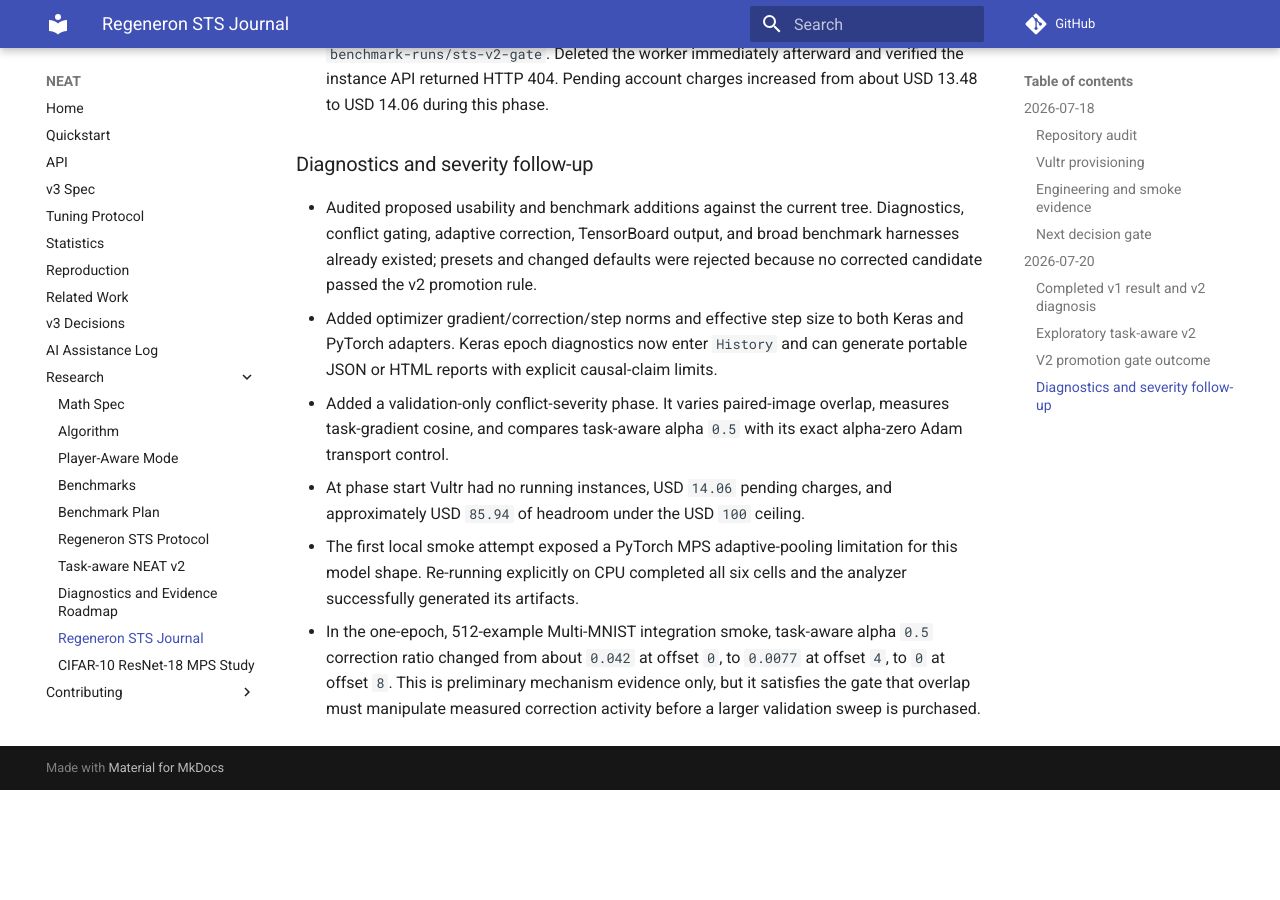
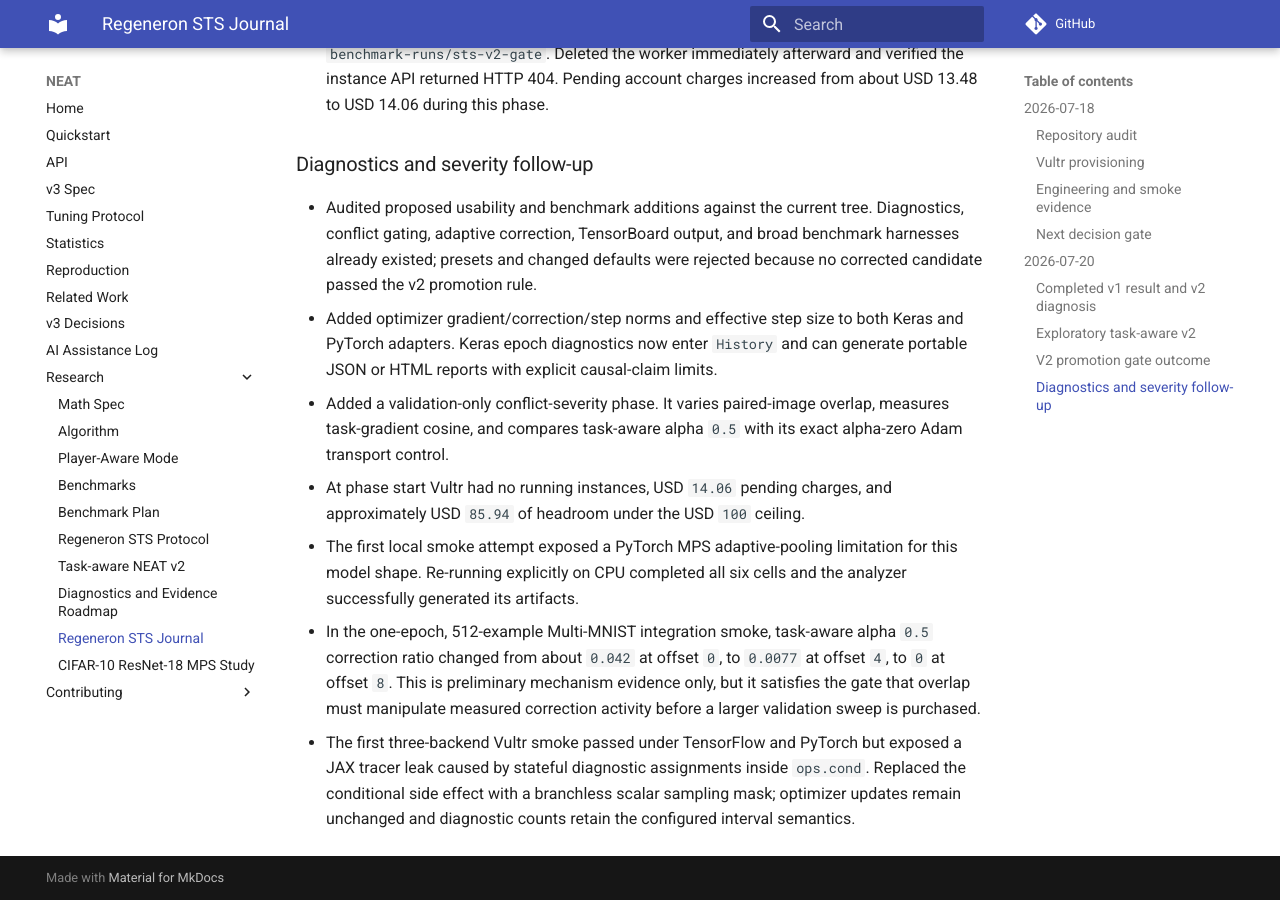
Before and after one commit to ItCodinTime/NEAT, an MkDocs documentation site: the page built from docs/research/sts-experiment-journal.md, in a window 1280 px wide and 900 px high, scrolled down 2705 px. Built offline with MkDocs 1.6.1 and Material for MkDocs 9.7.7, drawn with Linux system fonts in a browser that asks for light colours; comment, search, counter and statistics services are not loaded; before the commit the page ends 3495 px from its top, so only the background shows below that.

Commit message:
fix: make Keras diagnostics JAX-safe

```diff
--- a/docs/research/sts-experiment-journal.md
+++ b/docs/research/sts-experiment-journal.md
@@ -126,3 +126,8 @@ grid. Tier 1 remains blocked until `locked_lrs.json` is complete.
   at offset `4`, to `0` at offset `8`. This is preliminary mechanism evidence
   only, but it satisfies the gate that overlap must manipulate measured
   correction activity before a larger validation sweep is purchased.
+- The first three-backend Vultr smoke passed under TensorFlow and PyTorch but
+  exposed a JAX tracer leak caused by stateful diagnostic assignments inside
+  `ops.cond`. Replaced the conditional side effect with a branchless scalar
+  sampling mask; optimizer updates remain unchanged and diagnostic counts retain
+  the configured interval semantics.
```
Also changed, not shown: 1 other file.
